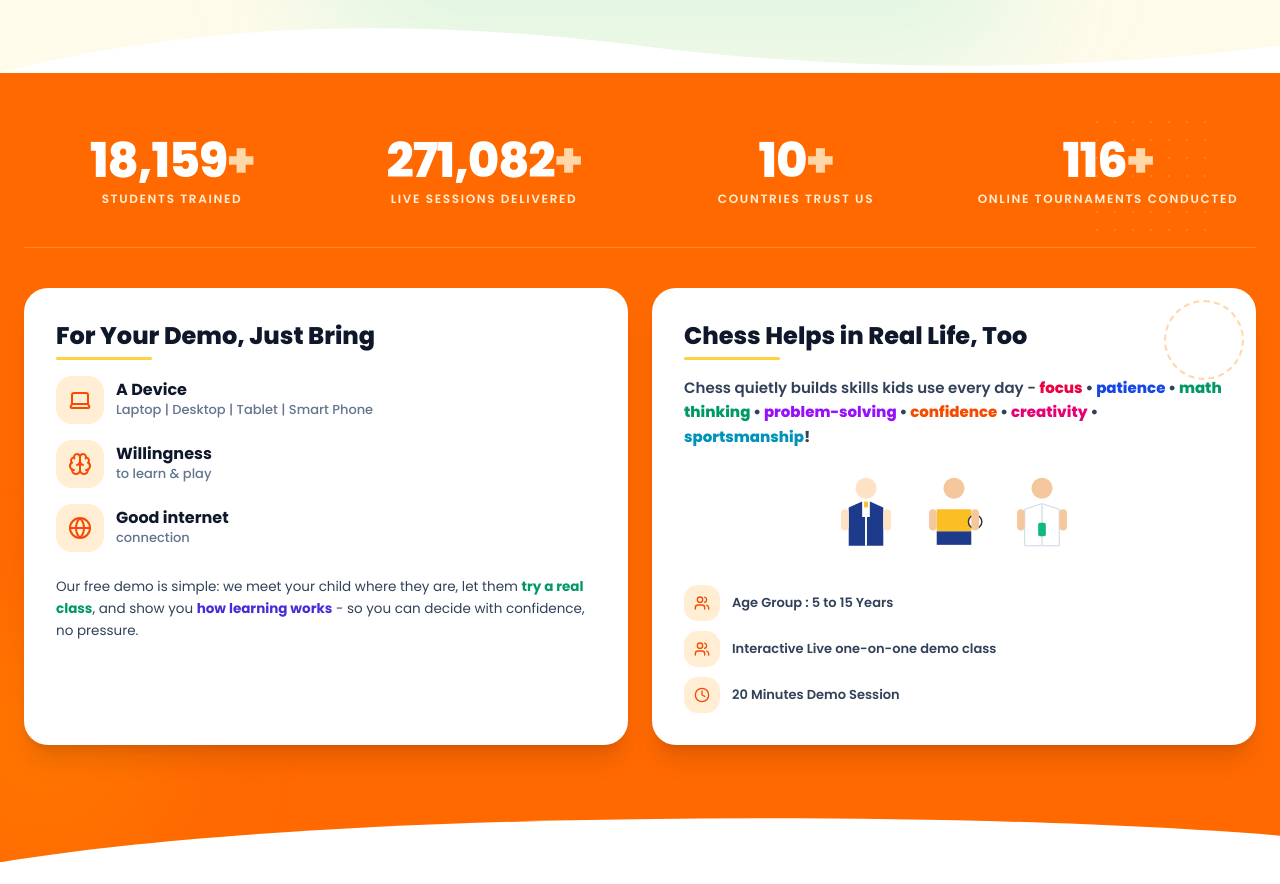
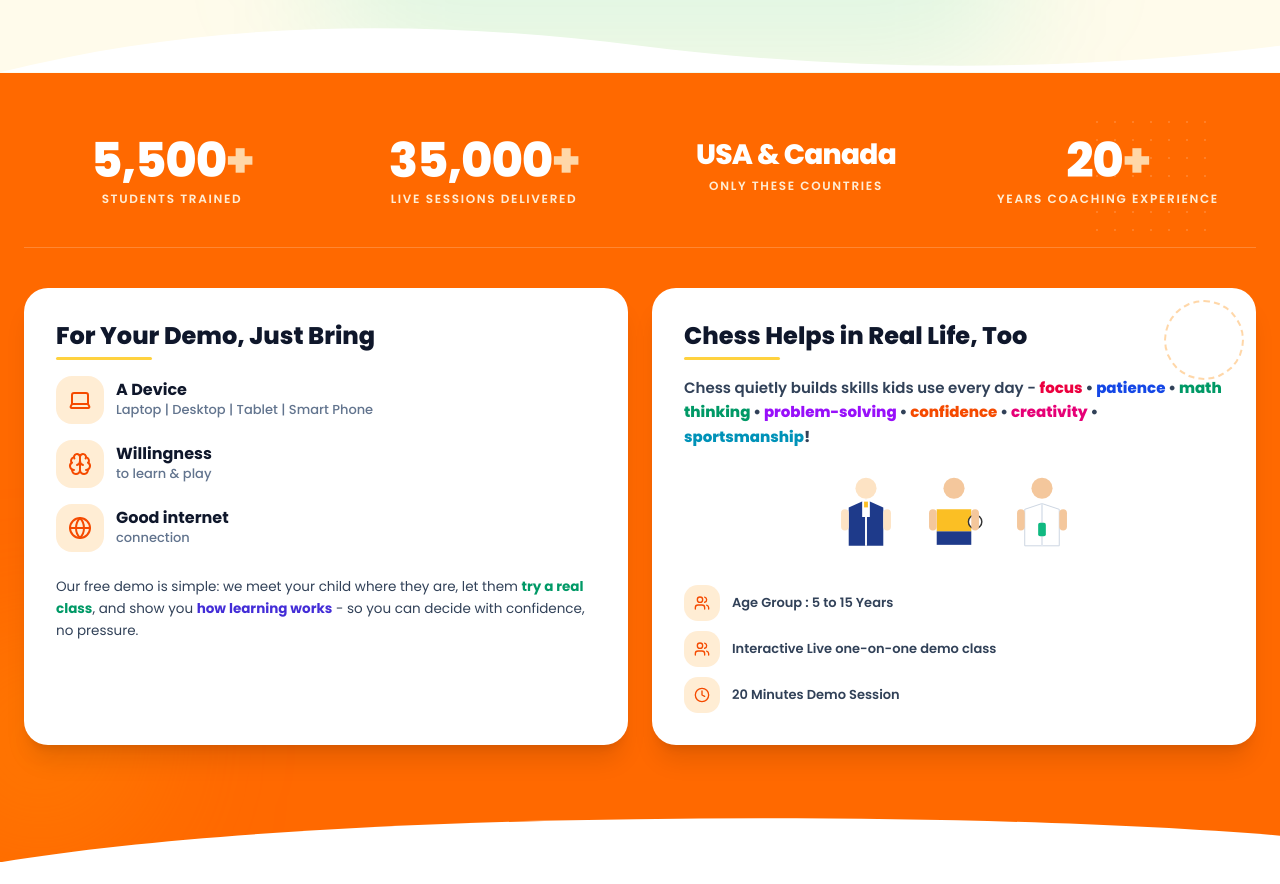
Before and after one commit to nomiris-growth/chesskidsnation, a Next.js app: page / in a window 1280 px wide. Shown: the part 2280-3164 px from the top of the page. Built offline with nearby package versions, Linux system fonts and the light colour scheme.

Commit message:
feat: update stats for USA & Canada campaign
- 5500+ Students Trained
- 35000+ Live Sessions Delivered
- USA & Canada (only these countries) — static stat, no count-up
- 20+ Years Coaching Experience

```diff
--- a/src/components/landing/stats-section.tsx
+++ b/src/components/landing/stats-section.tsx
@@ -4,10 +4,10 @@ import { useEffect, useRef, useState } from "react";
 import { Laptop, Brain, Globe, Users, Clock } from "lucide-react";
 
 const stats = [
-  { value: 18159, suffix: "+", label: "Students Trained" },
-  { value: 271082, suffix: "+", label: "Live Sessions Delivered" },
-  { value: 10, suffix: "+", label: "Countries Trust Us" },
-  { value: 116, suffix: "+", label: "Online Tournaments Conducted" },
+  { value: 5500, suffix: "+", label: "Students Trained" },
+  { value: 35000, suffix: "+", label: "Live Sessions Delivered" },
+  { value: "USA & Canada", suffix: "", label: "Only These Countries" },
+  { value: 20, suffix: "+", label: "Years Coaching Experience" },
 ];
 
 function useCountUp(target: number, durationMs = 1800) {
@@ -41,8 +41,25 @@ function useCountUp(target: number, durationMs = 1800) {
   return { value, ref };
 }
 
-function StatItem({ value, suffix, label }: { value: number; suffix: string; label: string }) {
-  const { value: v, ref } = useCountUp(value);
+function StatItem({ value, suffix, label }: { value: number | string; suffix: string; label: string }) {
+  const isNumeric = typeof value === "number";
+  const { value: v, ref } = useCountUp(isNumeric ? (value as number) : 0);
+
+  // Non-numeric stat (e.g. "USA & Canada") — render without animation, smaller font to fit
+  if (!isNumeric) {
+    return (
+      <div className="flex flex-col items-center text-center">
+        <span className="text-xl font-extrabold tracking-tight text-white sm:text-2xl lg:text-[28px] leading-tight">
+          {value as string}
+          {suffix ? <span className="text-orange-200">{suffix}</span> : null}
+        </span>
+        <span className="mt-1.5 text-[11px] font-semibold uppercase tracking-[0.14em] text-orange-100 sm:text-xs">
+          {label}
+        </span>
+      </div>
+    );
+  }
+
   return (
     <div className="flex flex-col items-center text-center">
       <span
```
